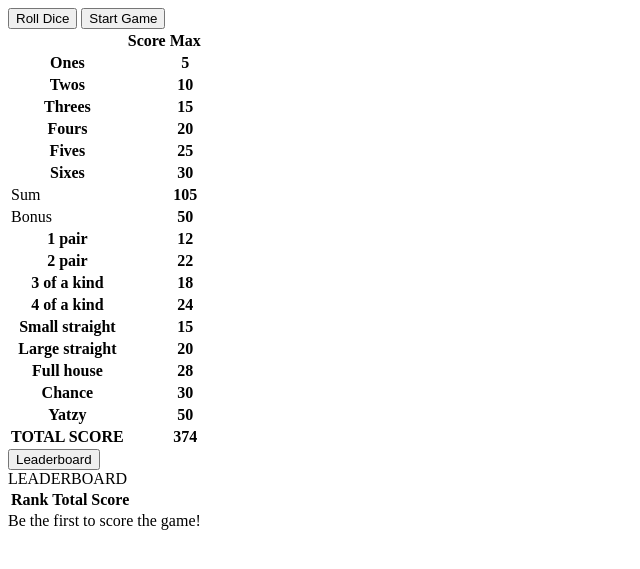
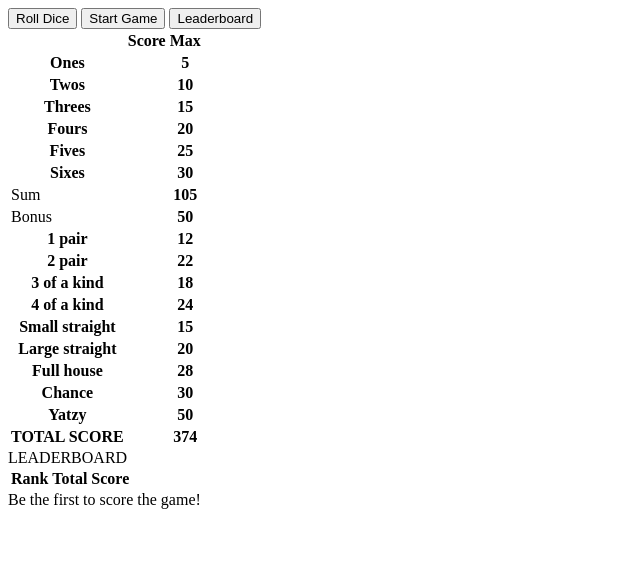
Before and after one commit to TheUncleLake/yatzy, a PHP site: page /app/views/index.html in a window 1280 px wide. Shown: the top 569 px of the page, without its empty margins (0-640 px from the left). Run offline with PHP 8.4, Linux system fonts and the light colour scheme; lists and menus that the app fills with data are empty.

Commit message:
moved leaderboard button, fixed some phpunit test

```diff
--- a/app/views/index.html
+++ b/app/views/index.html
@@ -11,10 +11,13 @@
             <div class="board">
                 <div class="dice"></div>
                 <button id="btnRoll" class="button bottom-left" type="button">
-                    <div class="center">Roll Dice</div>
+                    <div class="text-center">Roll Dice</div>
                 </button>
                 <button id="btnStart" class="button bottom-right" type="button">
-                    <div class="center">Start Game</div>
+                    <div class="text-center">Start Game</div>
+                </button>
+                <button id="openlb" class="button top-middle" type="button">
+                    <div class="text-center">Leaderboard</div>
                 </button>
             </div>
             <div class="scorebox">
@@ -119,7 +122,6 @@
                         </tr>
                     </tbody>
                 </table>
-                <button class="button" id="openlb" type="button">Leaderboard</button>
             </div>
         </div>
         <div class="modal">
```
Also changed, not shown: app/views/styles.css (+8 -3 lines), tests/models/YatzyEngineTest.php (+18 -16 lines).
